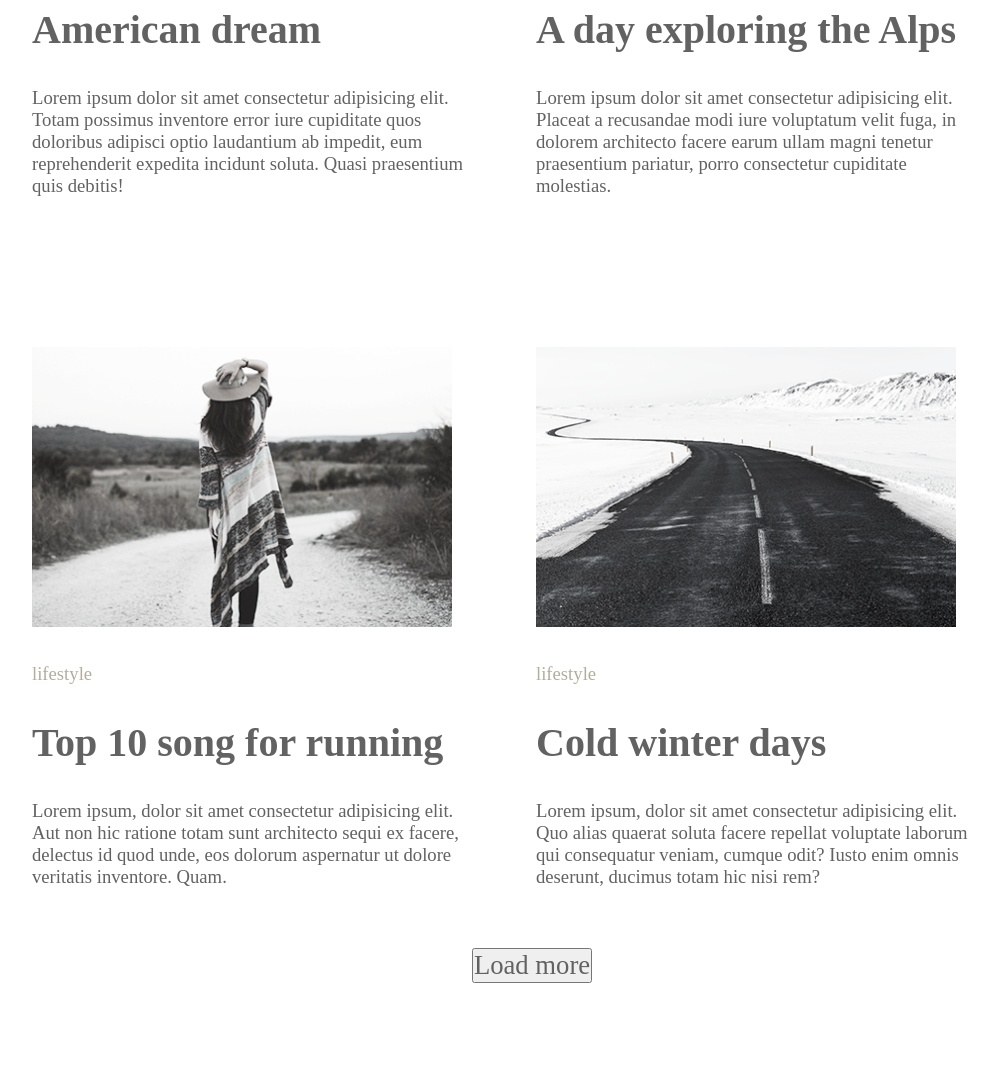
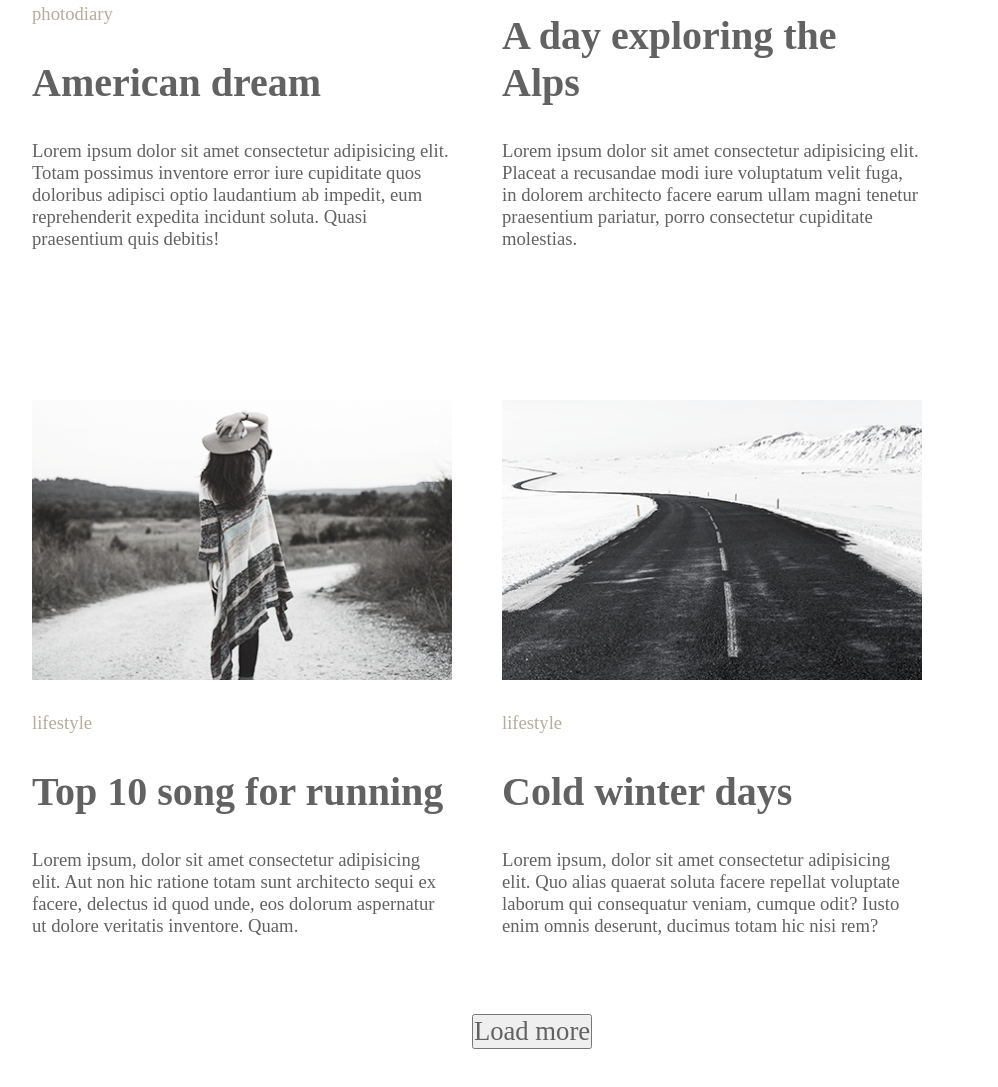
Before and after one commit to LitvinenkoN/FE_Core_off_19, a plain HTML site: page module3/index.html in a window 1280 px wide. Shown: the part 1321-2408 px from the top of the page, without its empty margins (108-1106 px from the left). After the commit the page ends 2370 px from the top, so only its background shows below. Drawn offline with Linux system fonts and the light colour scheme.

Commit message:
Homework_3_Resubmit

```diff
--- a/module3/css/style.css
+++ b/module3/css/style.css
@@ -15,6 +15,7 @@
     margin: 0 auto;
     text-align: center;
     list-style: none;
+    font-size: 0;
 }
 
 .menu>li{
@@ -29,23 +30,33 @@ a{
     text-decoration: none;
 }
 
+.link{
+    display: block;
+}
+
 main{
+    font-size: 0;
     width: 1000px;
     margin: 100px auto 0;
 }
+section{
+    padding-bottom: 77px;
+}
 
-section{
-    width: 450px;
+article{
+    width: 420px;
     display: inline-block;
+    margin-right: 50px;
 }
 
 .step{
-    margin-left: 50px;
+    margin-right: 0;
 }
 
 img{
     height: 280px;
     width: 420px;
+    margin-bottom: 0;
 }
 
 .photo{
@@ -68,7 +79,7 @@ h2{
     margin-top: 34px;
 }
 
-article{
+.text{
     font-family: ﻿PlayfairDisplay-Regular, ﻿AdobeInvisFont, ﻿MyriadPro-Regular;
     font-size: 14pt;
     color: rgba(98, 98, 98, 255);
@@ -76,15 +87,11 @@ article{
     margin-top: 34px;
 }
 
-div{
-    padding: 60px 164px;
-    text-align: center;
-    margin-bottom: 70px;
-}
-
 button{
     font-family: ﻿PlayfairDisplay-Regular, ﻿AdobeInvisFont, ﻿MyriadPro-Regular;
     font-size: 20pt;
     color: rgba(98, 98, 98, 255);
     text-align: left;
+    display: block;
+    margin: 0 auto;
 }
--- a/module3/index.html
+++ b/module3/index.html
@@ -11,7 +11,7 @@
     <header class="header">
         <nav>
             <ul class="menu">
-                <li><a href="#">LIFESTYLE</a></li>
+                <li><a class="link" href="#">LIFESTYLE</a></li>
                 <li><a href="#">PHOTODIARY</a></li>
                 <li><a href="#">MUSIC</a></li>
                 <li><a href="#">TRAVEL</a></li>
@@ -20,44 +20,44 @@
     </header>
     <main>
         <section>
+            <article>
                 <img src="../img/image@1X.png" alt="">
                 <p>lifestyle</p>
                 <h2>More than just a music festival </h2>
-        <article>Lorem ipsum dolor sit amet consectetur, adipisicing elit. Necessitatibus autem illo doloribus eum ex adipisci dolorem tenetur atque soluta asperiores aperiam porro impedit recusandae neque facere amet, in incidunt ratione?</article>
-    </section>
-    <section class="step">
+                <p class="text">Lorem ipsum dolor sit amet consectetur, adipisicing elit. Necessitatibus autem illo doloribus eum ex adipisci dolorem tenetur atque soluta asperiores aperiam porro impedit recusandae neque facere amet, in incidunt ratione?</p>
+            </article>
+            <article class="step">
                 <img src="../img/Filtro fotografico 5 copia 2@1X.png" alt="">
                 <p>lifestyle</p>
                 <h2>Life tastes better with coffee</h2>
-        <article>Lorem ipsum dolor sit, amet consectetur adipisicing elit. Tempora, praesentium ea exercitationem molestiae placeat temporibus nulla earum dolorem sed, aspernatur molestias impedit iusto voluptate quasi repudiandae natus ipsum! Cumque, vitae.</article>
-    </section>
-    <section>
+                <p class="text">Lorem ipsum dolor sit, amet consectetur adipisicing elit. Tempora, praesentium ea exercitationem molestiae placeat temporibus nulla earum dolorem sed, aspernatur molestias impedit iusto voluptate quasi repudiandae natus ipsum! Cumque, vitae.</p>
+            </article>
+            <article>
                 <img class="photo" src="../img/image@1X (1).png" alt="">
                 <p>photodiary</p>
                 <h2>American dream</h2>
-        <article>Lorem ipsum dolor sit amet consectetur adipisicing elit. Totam possimus inventore error iure cupiditate quos doloribus adipisci optio laudantium ab impedit, eum reprehenderit expedita incidunt soluta. Quasi praesentium quis debitis!</article>
-    </section>
-    <section class="step">
+                <p class="text">Lorem ipsum dolor sit amet consectetur adipisicing elit. Totam possimus inventore error iure cupiditate quos doloribus adipisci optio laudantium ab impedit, eum reprehenderit expedita incidunt soluta. Quasi praesentium quis debitis!</p>
+            </article>
+            <article class="step">
                 <img class="photo" src="../img/image@1X (2).png" alt="">
                 <p>photodiary</p>
                 <h2>A day exploring the Alps</h2>
-        <article>Lorem ipsum dolor sit amet consectetur adipisicing elit. Placeat a recusandae modi iure voluptatum velit fuga, in dolorem architecto facere earum ullam magni tenetur praesentium pariatur, porro consectetur cupiditate molestias.</article>
-    </section>
-    <section>
+                <p class="text">Lorem ipsum dolor sit amet consectetur adipisicing elit. Placeat a recusandae modi iure voluptatum velit fuga, in dolorem architecto facere earum ullam magni tenetur praesentium pariatur, porro consectetur cupiditate molestias.</p>
+            </article>
+            <article>
                 <img class="photo" src="../img/image@1Xa.png" alt="">
                 <p>lifestyle</p>
                 <h2>Top 10 song for running</h2>
-        <article>Lorem ipsum, dolor sit amet consectetur adipisicing elit. Aut non hic ratione totam sunt architecto sequi ex facere, delectus id quod unde, eos dolorum aspernatur ut dolore veritatis inventore. Quam.</article>
-    </section>
-    <section class="step">
+                <p class="text">Lorem ipsum, dolor sit amet consectetur adipisicing elit. Aut non hic ratione totam sunt architecto sequi ex facere, delectus id quod unde, eos dolorum aspernatur ut dolore veritatis inventore. Quam.</p>
+            </article>
+            <article class="step">
                 <img class="photo" src="../img/image@1X (3).png" alt="">
                 <p>lifestyle</p>
                 <h2>Cold winter days</h2>
-        <article>Lorem ipsum, dolor sit amet consectetur adipisicing elit. Quo alias quaerat soluta facere repellat voluptate laborum qui consequatur veniam, cumque odit? Iusto enim omnis deserunt, ducimus totam hic nisi rem?</article>
+                <p class="text" >Lorem ipsum, dolor sit amet consectetur adipisicing elit. Quo alias quaerat soluta facere repellat voluptate laborum qui consequatur veniam, cumque odit? Iusto enim omnis deserunt, ducimus totam hic nisi rem?</p>
+            </article>
         </section>
-    <div>
         <button>Load more</button>
-    </div>
 </main>
 </body>
 </html>
```
Lines whose indentation alone changed are shown as unchanged.
